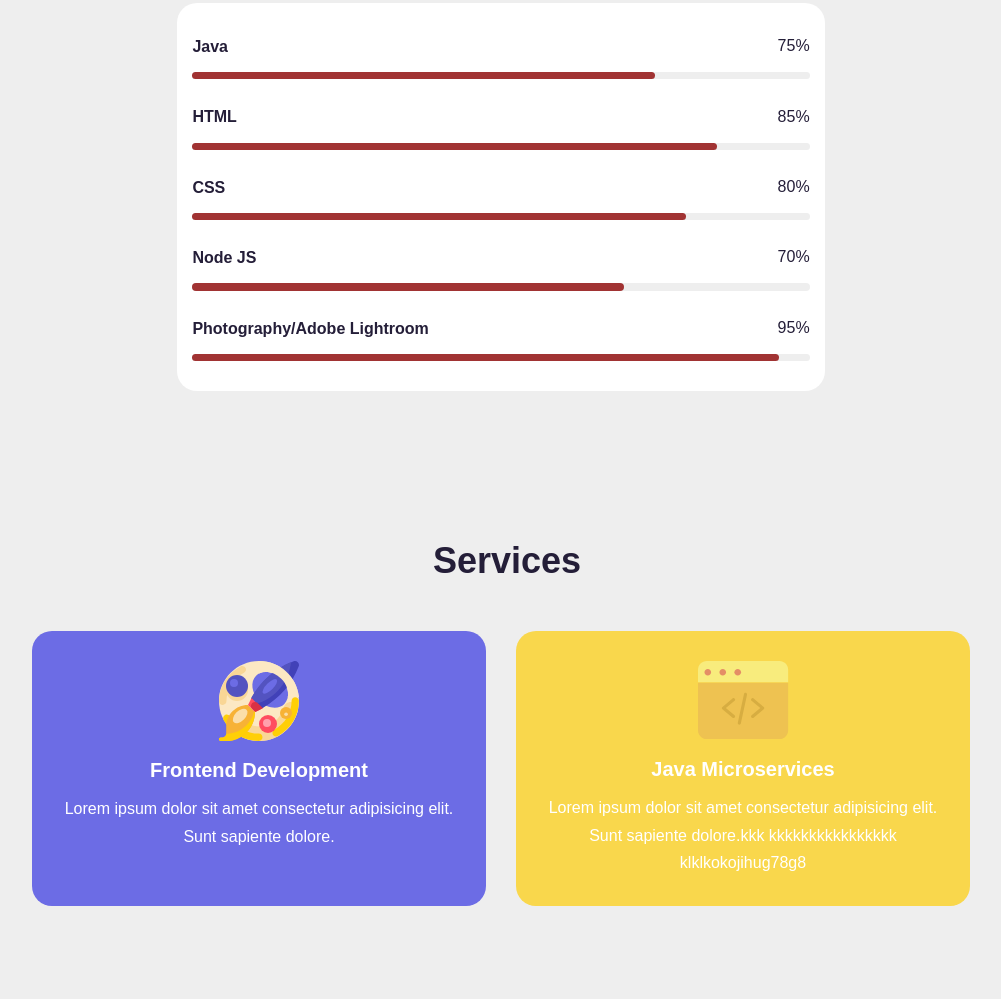
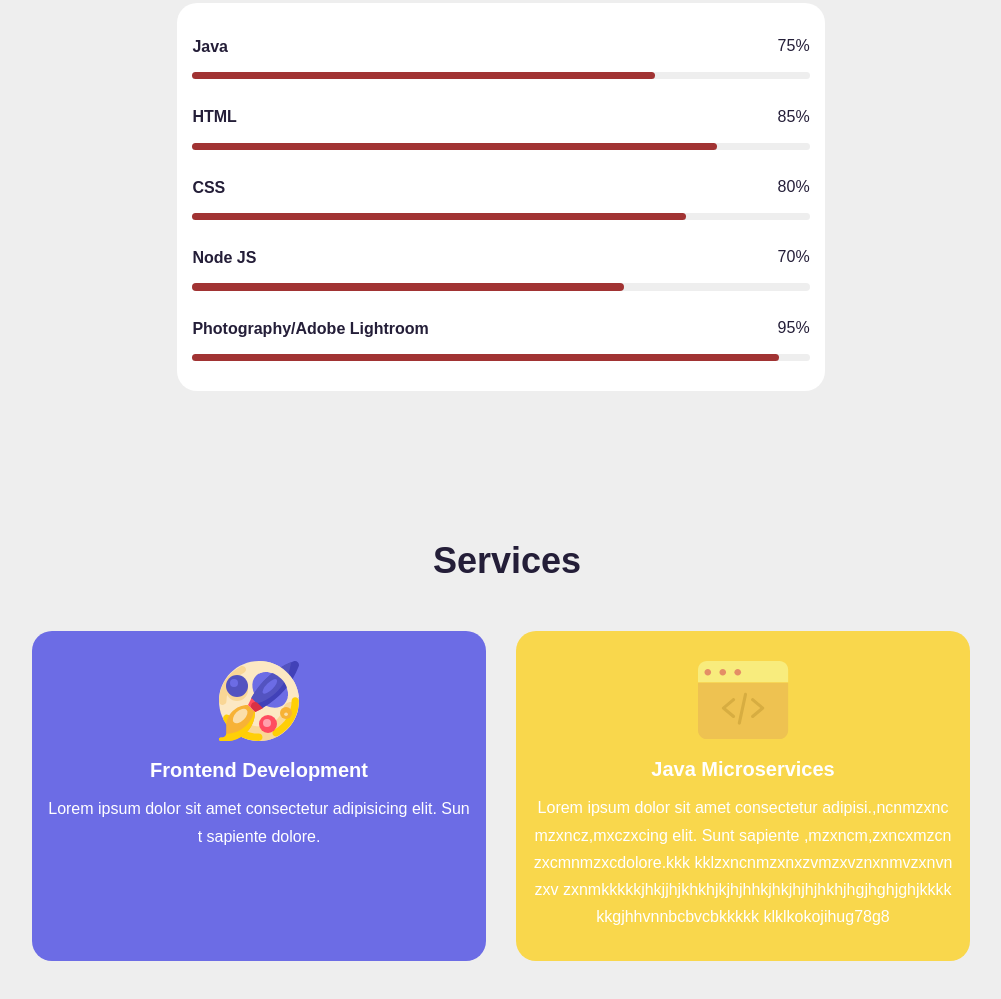
Before and after one commit to jatinjaiswal56/portfolio, a plain HTML site: page index.html in a window 1280 px wide. Shown: the part 1426-2425 px from the top of the page, without its empty margins (139-1140 px from the left). Drawn offline with nearby package versions, Linux system fonts and the light colour scheme.

Commit message:
[BUGFIX]Fixed container length overflow in Services section.

```diff
--- a/assets/css/style.css
+++ b/assets/css/style.css
@@ -514,6 +514,10 @@ h3 {
   transition: 0.3s;
 }
 
+.services .service-item .service-item-inner p {
+  word-break: break-all;
+}
+
 .services .service-item .service-item-inner:hover {
   transform: translateY(-0.625rem);
 }
--- a/index.html
+++ b/index.html
@@ -260,7 +260,7 @@
                         <div class="service-item-inner" style="background: rgb(249,215,76);">
                             <img src="assets/img/service-2.svg" alt="">
                             <h3>Java Microservices</h3>
-                            <p>Lorem ipsum dolor sit amet consectetur adipisicing elit. Sunt sapiente dolore.kkk kkkkkkkkkkkkkkkk klklkokojihug78g8</p>
+                            <p>Lorem ipsum dolor sit amet consectetur adipisi.,ncnmzxncmzxncz,mxczxcing elit. Sunt sapiente ,mzxncm,zxncxmzcnzxcmnmzxcdolore.kkk kklzxncnmzxnxzvmzxvznxnmvzxnvnzxv zxnmkkkkkjhkjjhjkhkhjkjhjhhkjhkjhjhjhkhjhgjhghjghjkkkkkkgjhhvnnbcbvcbkkkkk klklkokojihug78g8</p>
                         </div>
                     </div>
 
```
